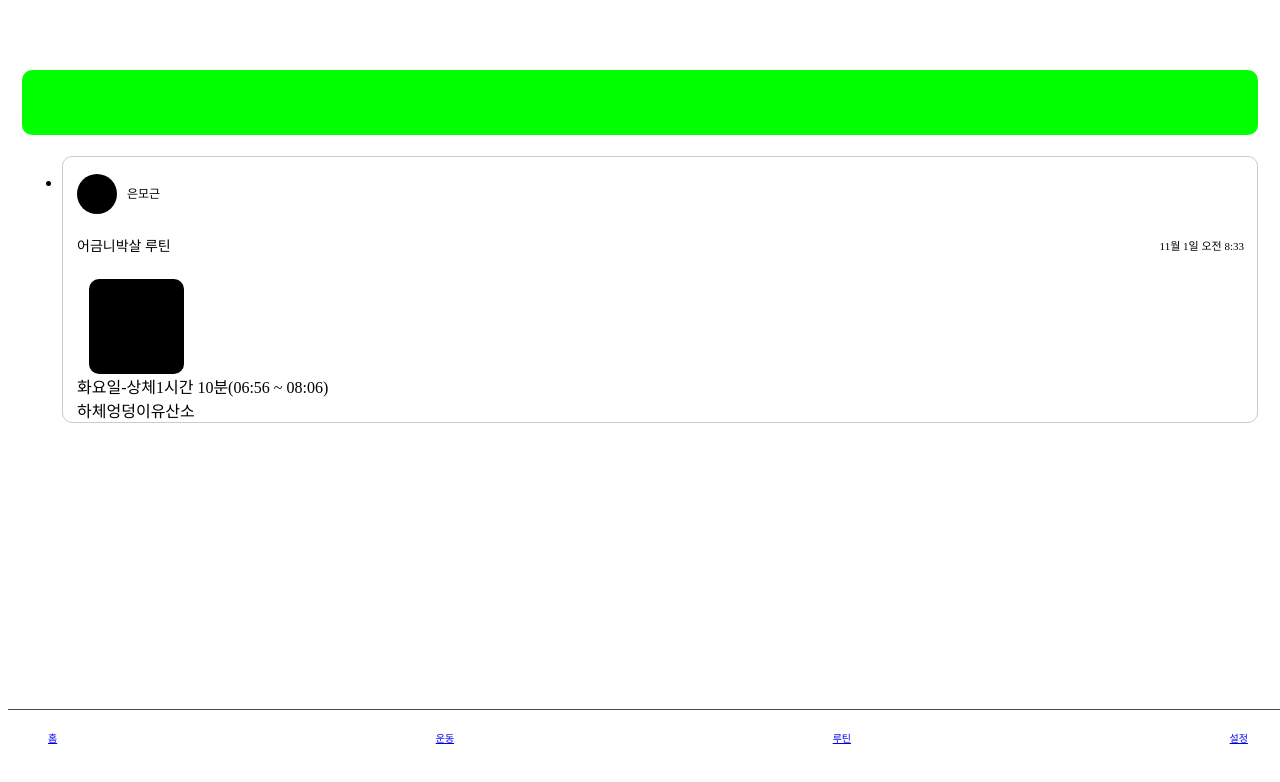
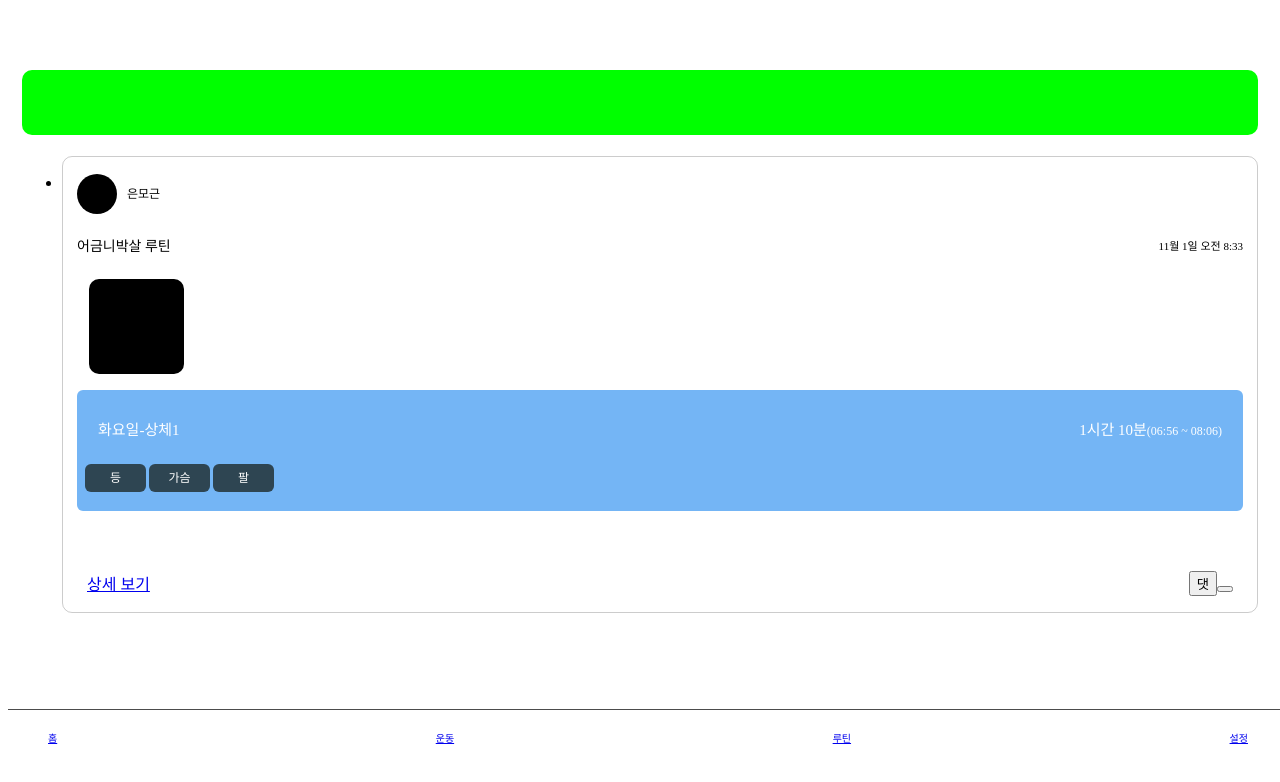
Before and after one commit to wonbincho/health-record, a React app: page / in a window 1280 px wide. Shown: the top 782 px of the page. Built offline with nearby package versions, Linux system fonts and the light colour scheme.

Commit message:
홈 진행

```diff
--- a/src/pages/Home.scss
+++ b/src/pages/Home.scss
@@ -13,13 +13,14 @@
   .list {
     border-radius: 10px;
     border: 1px solid rgba(0, 0, 0, 0.2);
+    padding: 17px 14px 0;
 
     &+.list {
       margin-top: 20px;
     }
 
     .profile {
-      margin: 17px 0 0 14px;
+
       display: flex;
 
       .thumb {
@@ -40,7 +41,7 @@
     }
 
     .contents_area {
-      margin: 21px 0 0 14px;
+      margin-top: 21px;
       position: relative;
 
       .contents {
@@ -51,7 +52,7 @@
       .data {
         position: absolute;
         top: 2px;
-        right: 13px;
+        right: 0;
         font-size: 11px;
       }
 
@@ -63,15 +64,35 @@
         background-color: #000;
       }
 
-      .routine {
-        .title {
-          padding: 24px 0 0 20px;
-          font-size: 15px;
+      .routine_area {
+        margin-top: 16px;
+        background-color: rgb(116, 181, 245);
+        border-radius: 6px;
+        padding-bottom: 15px;
+
+        .title_area {
+          padding: 28px 21px 0;
+          color: #fff;
+          display: flex;
+          justify-content: space-between;
+
+          .title {
+            font-size: 15px;
+          }
+
+          .exercise_time {
+            font-size: 15px;
+
+            .time {
+              font-size: 12px;
+            }
+          }
         }
 
         .routine_set {
-          padding: 26px 0 0 11px;
+          padding: 25px 0 0 8px;
           font-size: 14px;
+          color: #fff;
 
           .item {
             display: inline-block;
@@ -85,7 +106,7 @@
             font-size: 12px;
 
             &+.item {
-              margin-left: 7px;
+              margin-left: 3px;
             }
           }
 
@@ -98,6 +119,12 @@
           }
         }
       }
+
+      .view_more {
+        margin: 60px 10px 16px;
+        display: flex;
+        justify-content: space-between;
+      }
     }
   }
 }
--- a/src/pages/Home.tsx
+++ b/src/pages/Home.tsx
@@ -27,12 +27,24 @@ const Home: React.FC<IOwnProps> = ({ }) => {
                 <img></img>
               </div>
               <div className={cx('routine_area')}>
-                <span className={cx('title')}>화요일-상체</span>
-                <span className={cx('exercise_time')}>1시간 10분(06:56 ~ 08:06)</span>
+                <div className={cx('title_area')}>
+                  <span className={cx('title')}>화요일-상체1</span>
+                  <div className={cx('exercise_time')}>
+                    <span>1시간 10분</span>
+                    <span className={cx('time')}>(06:56 ~ 08:06)</span>
+                  </div>
+                </div>
                 <div className={cx('routine_set')}>
-                  <span className={cx('item')}>하체</span>
-                  <span className={cx('item')}>엉덩이</span>
-                  <span className={cx('item')}>유산소</span>
+                  <span className={cx('item')}>등</span>
+                  <span className={cx('item')}>가슴</span>
+                  <span className={cx('item')}>팔</span>
+                </div>
+              </div>
+              <div className={cx('view_more')}>
+                <a className={cx('detail')} href={'#'}>상세 보기</a>
+                <div className={cx('comment')}>
+                  <button className={cx('comment_btn')}>댓</button>
+                  <button></button>
                 </div>
               </div>
             </div>
```
